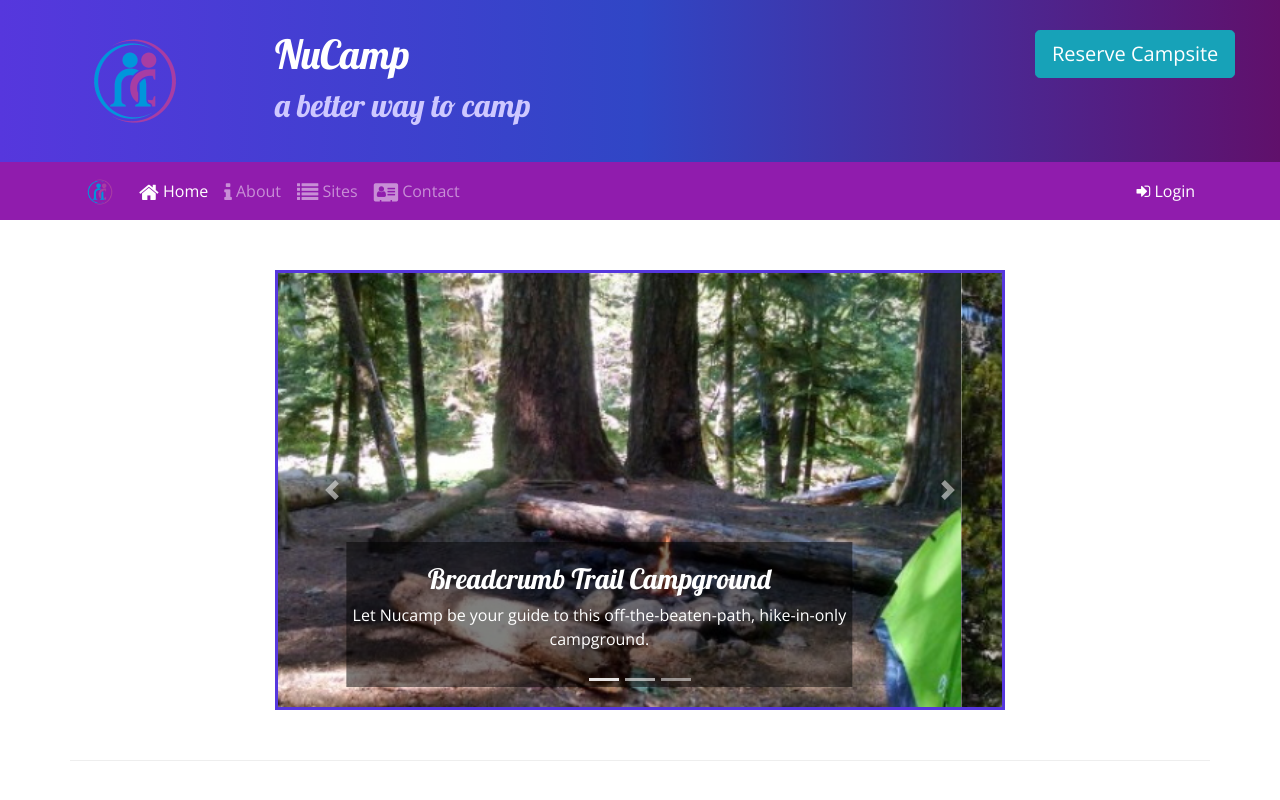
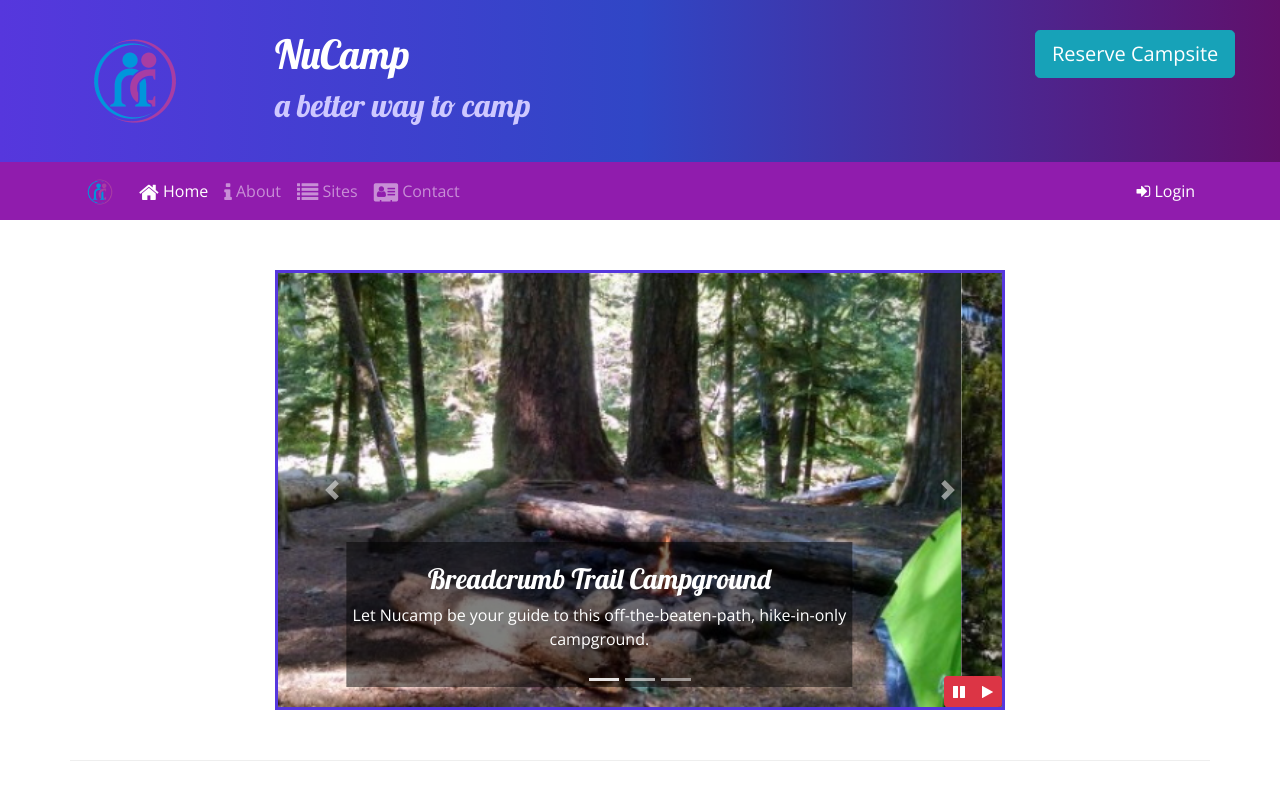
Before and after one commit to sohye-lee/nucampsite, a website: page index.html in a window 1280 px wide. Shown: the top 800 px of the page. Drawn offline with nearby package versions, Linux system fonts and the light colour scheme.

Commit message:
Bootstrap and jQuery part 1 :

```diff
--- a/css/styles.css
+++ b/css/styles.css
@@ -49,3 +49,10 @@ header h2 {
 .carousel {
     border: solid #5637DD;
 }
+
+#carouselButton {
+    position: absolute;
+    right: 0;
+    bottom: 0;
+    z-index: 100;
+}
--- a/index.html
+++ b/index.html
@@ -196,6 +196,14 @@
                         <span class="carousel-control-next-icon"></span>
                         <span class="sr-only">Next</span>
                     </a>
+                    <div class="btn-group" id="carouselButton">
+                        <button class="btn btn-danger btn-sm" id="carouselPause">
+                            <i class="fa fa-pause"></i>
+                        </button>
+                        <button class="btn btn-danger btn-sm" id="carouselPlay">
+                            <i class="fa fa-play"></i>
+                        </button>
+                    </div>
                 </div>
             </div>
         </div>
@@ -284,7 +292,15 @@
     <script src="node_modules/bootstrap/dist/js/bootstrap.min.js"></script>
 
     <script>
-
+        $(function() {
+            $(".carousel").carousel( {interval: 2000});
+            $("#carouselPause").click(function() {
+                $(".carousel").carousel("pause");
+            });
+            $("#carouselPlay").click(function() {
+                $(".carousel").carousel("cycle");
+            })
+        });
     </script>
 
 </body>
```
